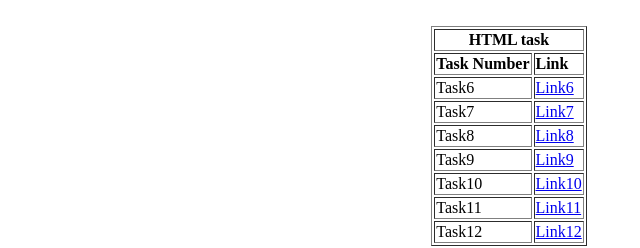
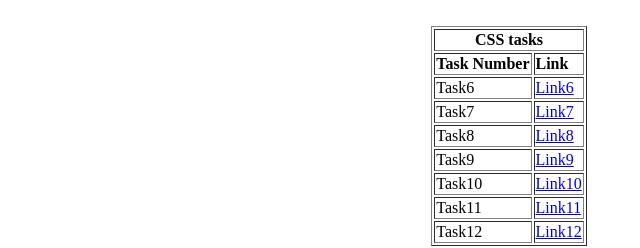
Before and after one commit to Ganga-2003/Mern_cssTasks, a plain HTML site: page index.html in a window 1280 px wide. Shown: the full height of the page, 131-771 px from the left. Drawn offline with Linux system fonts and the light colour scheme.

Commit message:
Update index.html

```diff
--- a/index.html
+++ b/index.html
@@ -8,7 +8,7 @@
     <body>
         <table border="1" align="center">
             <tr >
-                <th colspan="5" >HTML task</th>
+                <th colspan="5" >CSS tasks</th>
             </tr>
 
             <tr>
```
